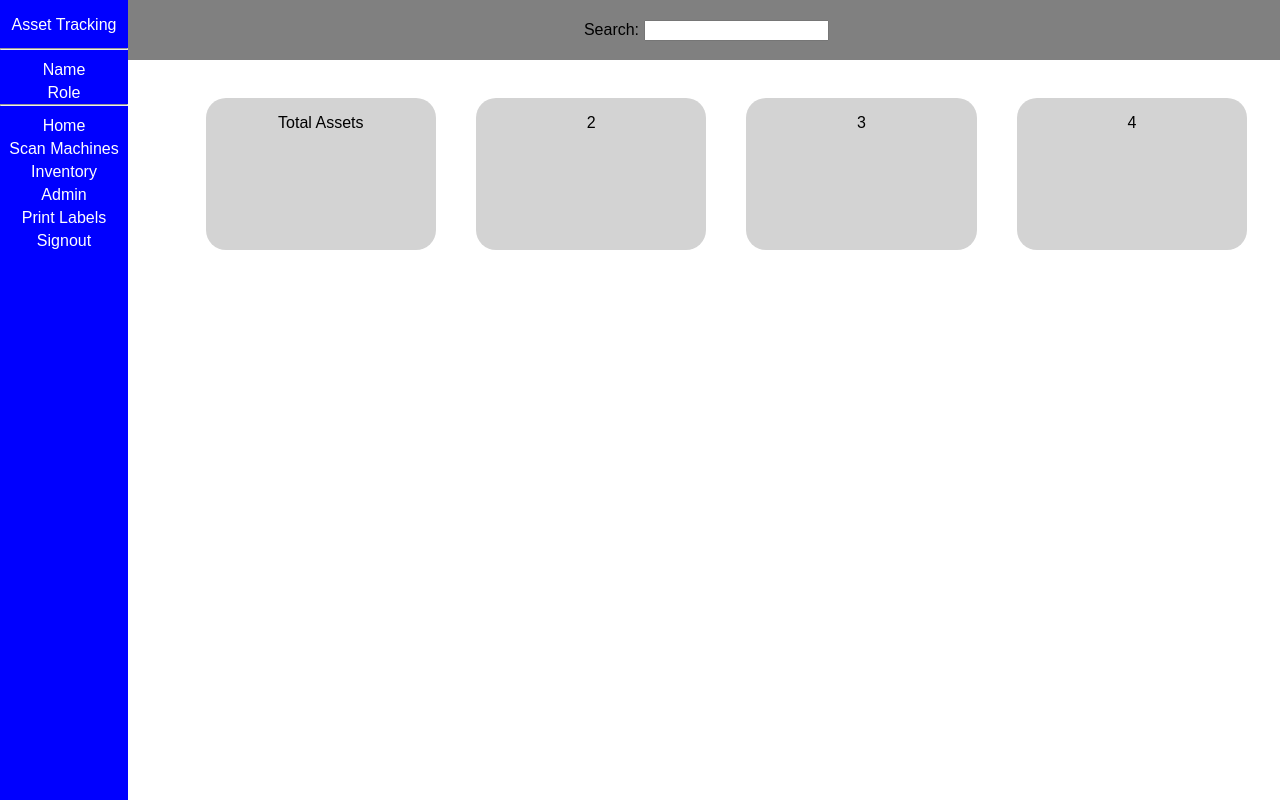
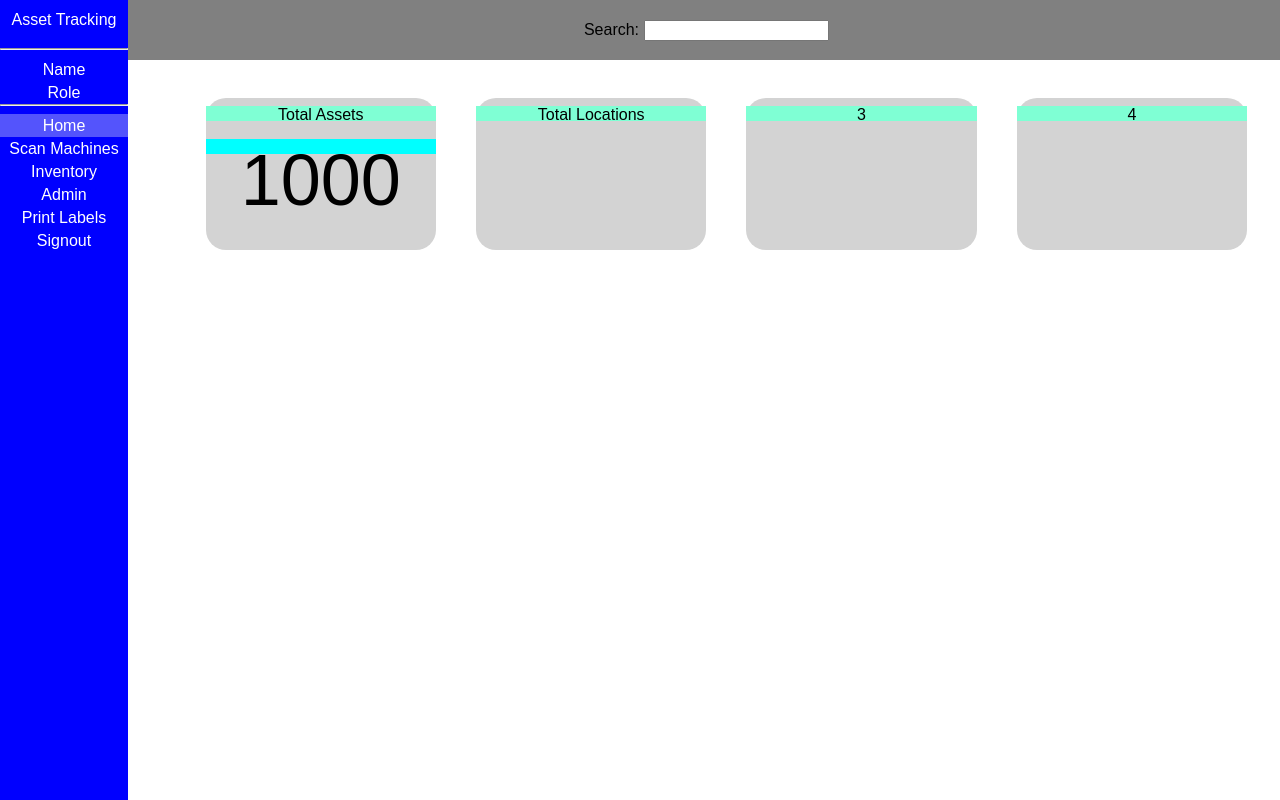
Before and after one commit to jordanbr20/Asset-Tracking, a plain HTML site: page index.html in a window 1280 px wide. Drawn offline with Linux system fonts and the light colour scheme.

Commit message:
Added "selected" style for page currently on. Still working on cards

```diff
--- a/index.html
+++ b/index.html
@@ -20,26 +20,45 @@
         <p>Name</p>
         <p>Role</p>
         <hr class="solid">
-        <a href="/">Home</a>
+        <a style="background-color: rgb(84, 84, 252);" href="/">Home</a>
         <a href="/scan.html">Scan Machines</a>
         <a href="/inventory.html">Inventory</a>
         <a href="/admin.html">Admin</a>
         <a href="/print.html">Print Labels</a>
         <a href="/signout.html">Signout</a>
-        <p class="pDatabase">Database:</p>
+        <p style="display: none;" class="pDatabase">Database:</p>
     </aside>
     <main>
         <div class="card">
-            <p class="cardtitle"> Total Assets</p>
+            <div class="cardcontent">
+                <div class="cardtitle">
+                    Total Assets
+                    <div class="cardcount">
+                        1000
+                    </div>
+                </div>
+            </div>
         </div>
         <div class="card">
-            <p class="cardtitle">2</p>
+            <div class="cardcontent">
+                <div class="cardtitle">
+                    Total Locations
+                </div>
+            </div>
         </div>
         <div class="card">
-            <p class="cardtitle">3</p>
+            <div class="cardcontent">
+                <div class="cardtitle">
+                    3
+                </div>
+            </div>
         </div>
         <div class="card">
-            <p class="cardtitle">4</p>
+            <div class="cardcontent">
+                <div class="cardtitle">
+                    4
+                </div>
+            </div>
         </div>
     </main>
 </body>
--- a/style.css
+++ b/style.css
@@ -3,7 +3,7 @@
 }
 
 .headertitle{
-    display: inline-flex;
+    display:flex;
     align-items: center;
     justify-content: center;
     width: 10%;
@@ -14,7 +14,7 @@
     border: 0;
     padding: 0;
     float: left;
-    position:static;
+    position:fixed;
 }
 
 .header{
@@ -114,9 +114,31 @@ main{
     border-color: black;
 }
 
+.cardcontent{
+
+    position: relative;
+    width: 100%;
+    height: 100%;
+}
+
 .cardtitle{
+    background-color: aquamarine;
     position: relative;
     display: block;
     width: 100%;
+    height: 10%;
+    top: 5%;
     text-align: center;
+    vertical-align: middle;
 }
+
+.cardcount{
+    background-color: aqua;
+    position:relative;
+    display:block;
+    height: 100%;
+    width: 100%;
+    top: 100%;
+    text-align: center;
+    font-size: 72px;
+}
```
